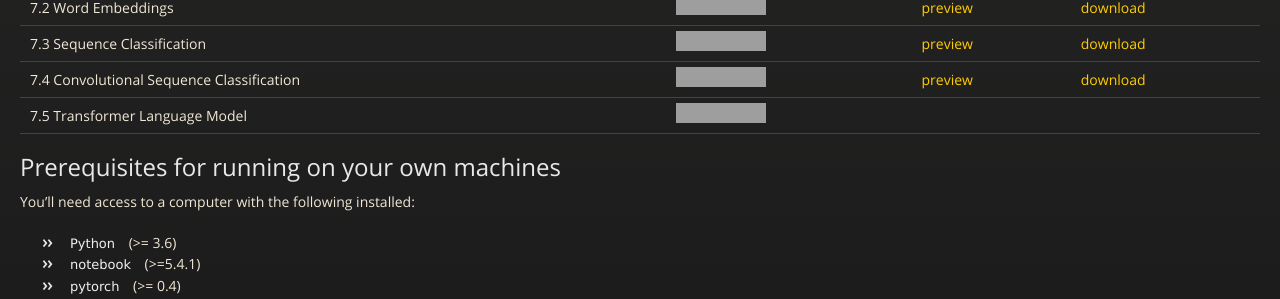
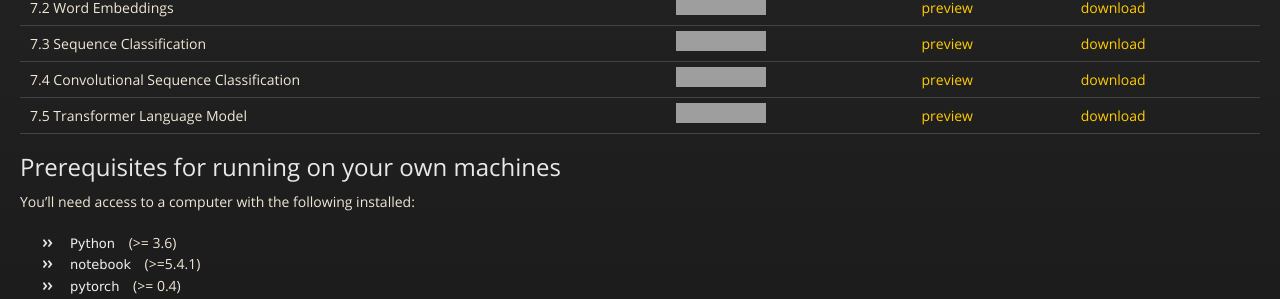
Before and after one commit to ecs-vlc/COMP6258, a Jekyll site: the page built from docs/labs/lab7/index.md, in a window 1280 px wide, cut to the strip 1489-1788 px from the top of the page. Built offline with Jekyll 4.4.1, drawn with Linux system fonts in a browser that asks for light colours; nearby versions of some CDN libraries; grey boxes are pictures that could not be loaded.

Commit message:
Update index.md

```diff
--- a/docs/labs/lab7/index.md
+++ b/docs/labs/lab7/index.md
@@ -49,7 +49,7 @@
 7.2 Word Embeddings | [![Open In Colab](https://colab.research.google.com/assets/colab-badge.svg)](https://colab.research.google.com/github/ecs-vlc/COMP6258/blob/master/docs/labs/lab7/7_2_WordEmbeddings.ipynb) | [preview](https://github.com/ecs-vlc/COMP6258/blob/master/docs/labs/lab7/7_2_WordEmbeddings.ipynb) | [download](https://raw.githubusercontent.com/ecs-vlc/COMP6258/master/docs/labs/lab7/7_2_WordEmbeddings.ipynb)
 7.3 Sequence Classification | [![Open In Colab](https://colab.research.google.com/assets/colab-badge.svg)](https://colab.research.google.com/github/ecs-vlc/COMP6258/blob/master/docs/labs/lab7/7_3_SequenceClassification.ipynb) | [preview](https://github.com/ecs-vlc/COMP6258/blob/master/docs/labs/lab7/7_3_SequenceClassification.ipynb) | [download](https://raw.githubusercontent.com/ecs-vlc/COMP6258/master/docs/labs/lab7/7_3_SequenceClassification.ipynb)
 7.4 Convolutional Sequence Classification | [![Open In Colab](https://colab.research.google.com/assets/colab-badge.svg)](https://colab.research.google.com/github/ecs-vlc/COMP6258/blob/master/docs/labs/lab7/7_4_CNNSequenceClassification.ipynb) | [preview](https://github.com/ecs-vlc/COMP6258/blob/master/docs/labs/lab7/7_4_CNNSequenceClassification.ipynb) | [download](https://raw.githubusercontent.com/ecs-vlc/COMP6258/master/docs/labs/lab7/7_4_CNNSequenceClassification.ipynb)
-7.5 Transformer Language Model | [![Open In Colab](https://colab.research.google.com/assets/colab-badge.svg)](https://colab.research.google.com/github/ecs-vlc/COMP6258/blob/master/docs/labs/lab7/7_5_TransformerLM.ipynb)
+7.5 Transformer Language Model | [![Open In Colab](https://colab.research.google.com/assets/colab-badge.svg)](https://colab.research.google.com/github/ecs-vlc/COMP6258/blob/master/docs/labs/lab7/7_5_TransformerLM.ipynb) | [preview](https://github.com/ecs-vlc/COMP6258/blob/master/docs/labs/lab7/7_5_TransformerLM.ipynb) | [download](https://raw.githubusercontent.com/ecs-vlc/COMP6258/master/docs/labs/lab7/7_5_TransformerLM.ipynb)
 
 ## Prerequisites for running on your own machines
 You'll need access to a computer with the following installed:
```
